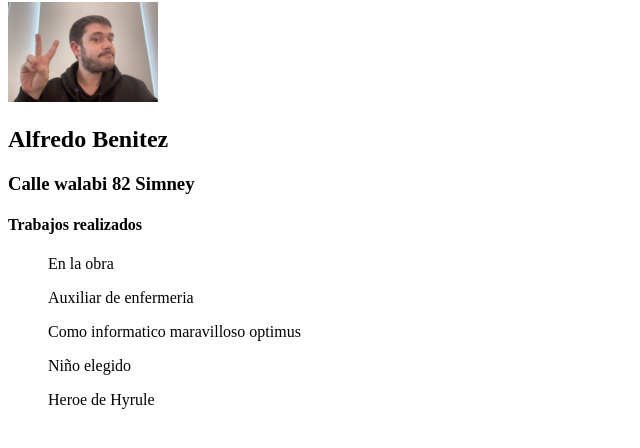
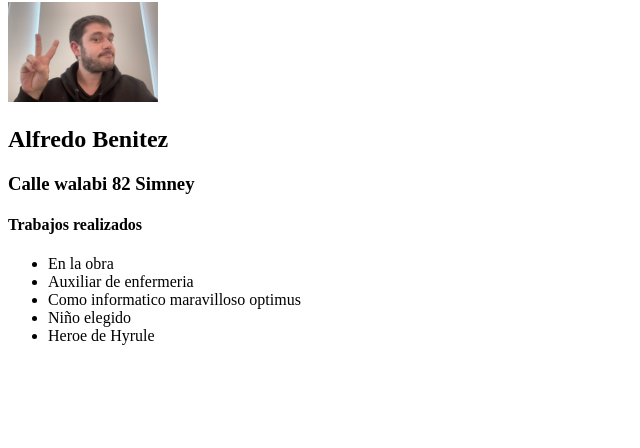
Before and after one commit to alfredobenitezj/EjercicioCVw1exCV, a plain HTML site: page index.html in a window 1280 px wide. Shown: the part 78-526 px from the top of the page, without its empty margins (0-640 px from the left). Drawn offline with Linux system fonts and the light colour scheme.

Commit message:
fix list and audio

```diff
--- a/index.html
+++ b/index.html
@@ -16,17 +16,21 @@
 <h3>Calle walabi 82 Simney</h3>
 <h4>Trabajos realizados</h4>
 <ul>
-  En la obra
+  <li>En la obra</li>
+
+  <li>
+    Auxiliar de enfermeria
+  </li>
+  <li>
+    Como informatico maravilloso optimus
+  </li>
+  <li>Niño elegido</li>
+  <li>Heroe de Hyrule</li>
 </ul>
-<ul>
-  Auxiliar de enfermeria
-</ul>
-<ul>
-  Como informatico maravilloso optimus
-</ul>
-<ul>Niño elegido</ul>
-<ul>Heroe de Hyrule</ul>
-<source src="one piece.mp3" type="audio/mp3">
+
+<audio autoplay>
+  <source src="one piece.mp3" type="audio/mp3">
+</audio>
 
 </body>
 
```
